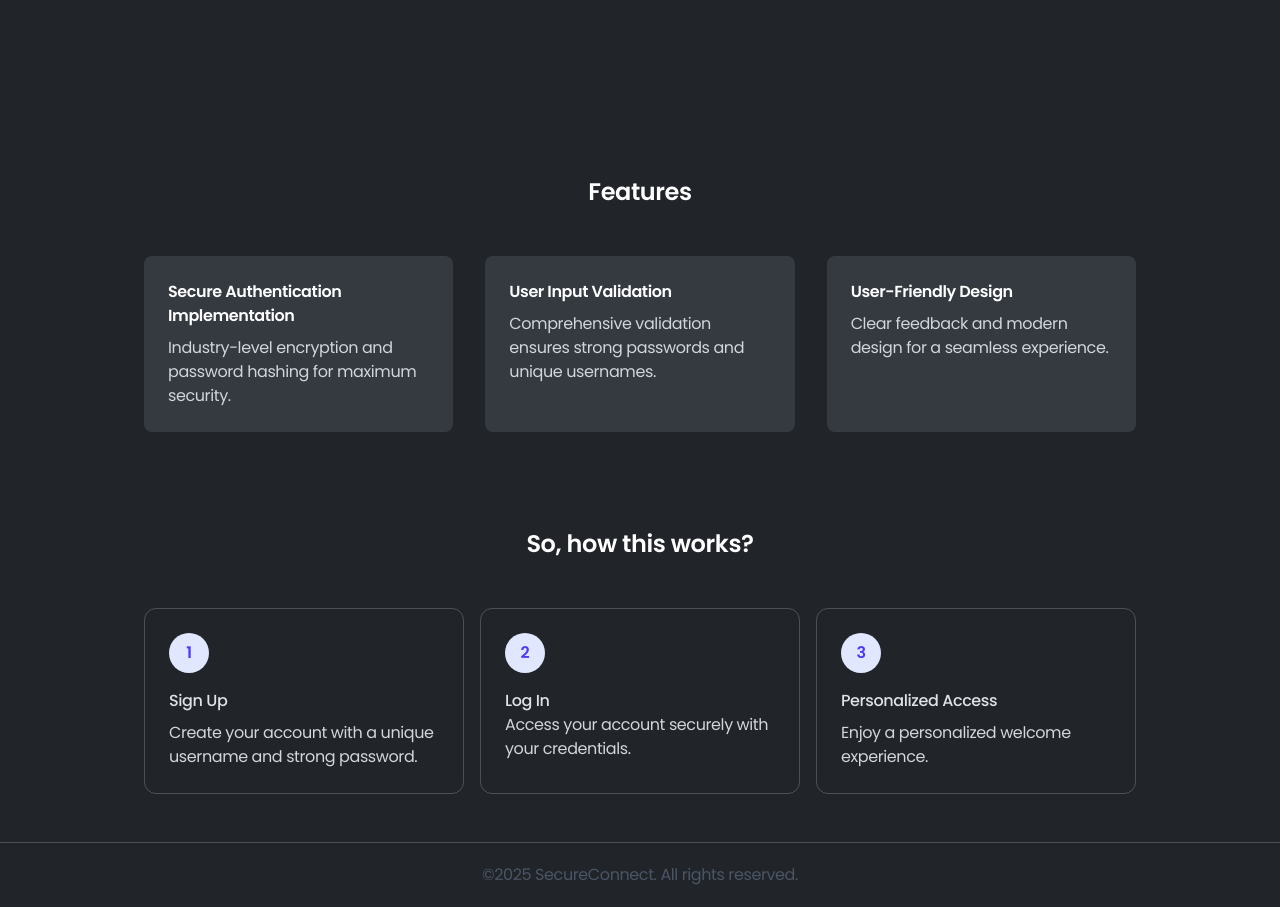
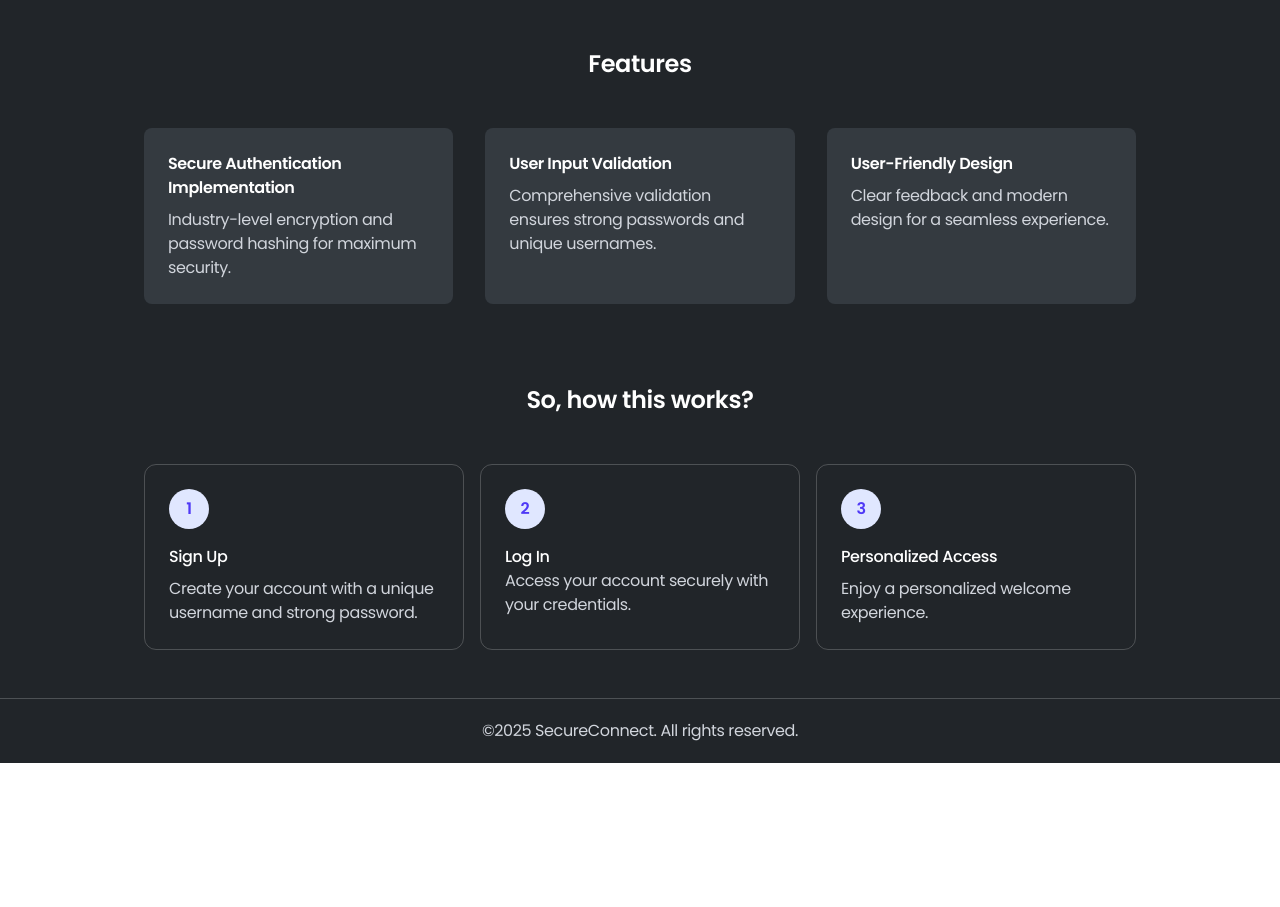
Before and after one commit to SeneshFitzroy/spiritx_compilex_01, a Next.js app: page / in a window 1280 px wide. Shown: the part 420-1327 px from the top of the page. After the commit the page ends 1183 px from the top, so only its background shows below. Built offline with nearby package versions, Linux system fonts and the light colour scheme.

Commit message:
homepage

```diff
--- a/src/app/page.tsx
+++ b/src/app/page.tsx
@@ -7,7 +7,7 @@ export default function Home() {
 
       <Navbar/>
 
-      <div className="flex items-center py-40">
+      <div className="flex items-center pt-40">
         <div className="max-w-5xl mx-auto px-4 text-center">
           <p className="text-2xl lg:text-5xl tracking-tight text-[#DEE2E6] mb-6">
             Your Modern Gateway to a <br/> <span className="text-green-600 font-semibold">Safe Login System</span>
@@ -19,7 +19,7 @@ export default function Home() {
         </div>
       </div>
 
-      <div className="py-12 bg-[#212529]">
+      <div className="bg-[#212529] pt-20">
         <div className="max-w-5xl mx-auto px-4">
           <h2 className="text-2xl font-semibold text-center text-white mb-12">Features</h2>
           <div className="grid grid-cols-1 md:grid-cols-3 gap-8">
@@ -45,7 +45,7 @@ export default function Home() {
         </div>
       </div>
 
-      <div className="py-12">
+      <div className="py-12 pt-20">
         <div className="max-w-5xl mx-auto px-4">
           <h2 className="text-2xl font-semibold text-center text-white mb-12">So, how this works?</h2>
           <div className="flex flex-col md:flex-row justify-between space-y-8 md:space-y-0 md:space-x-4">
@@ -53,7 +53,7 @@ export default function Home() {
               <div className="flex items-center justify-center h-10 w-10 rounded-full bg-indigo-100 text-indigo-600 mb-4">
                 <span className="font-semibold">1</span>
               </div>
-              <h3 className="font-medium mb-2 text-[#DEE2E6]">Sign Up</h3>
+              <h3 className="font-medium mb-2 text-white">Sign Up</h3>
               <p className="text-gray-300">
                 Create your account with a unique username and strong password.
               </p>
@@ -62,7 +62,7 @@ export default function Home() {
               <div className="flex items-center justify-center h-10 w-10 rounded-full bg-indigo-100 text-indigo-600 mb-4">
                 <span className="font-semibold">2</span>
               </div>
-              <h3 className="font-medium mb- text-[#DEE2E6]">Log In</h3>
+              <h3 className="font-medium mb- text-white">Log In</h3>
               <p className="text-gray-300">
                 Access your account securely with your credentials.
               </p>
@@ -71,7 +71,7 @@ export default function Home() {
               <div className="flex items-center justify-center h-10 w-10 rounded-full bg-indigo-100 text-indigo-600 mb-4">
                 <span className="font-semibold">3</span>
               </div>
-              <h3 className="font-medium mb-2 text-[#DEE2E6]">Personalized Access</h3>
+              <h3 className="font-medium mb-2 text-white">Personalized Access</h3>
               <p className="text-gray-300">
                 Enjoy a personalized welcome experience.
               </p>
@@ -82,7 +82,7 @@ export default function Home() {
 
       <footer className="py-5 border-t border-white/20">
         <div className="max-w-5xl mx-auto px-4 text-center">
-          <p className="text-gray-600">©2025 SecureConnect. All rights reserved.</p>
+          <p className="text-gray-300">©2025 SecureConnect. All rights reserved.</p>
         </div>
       </footer>
     </div>
```
